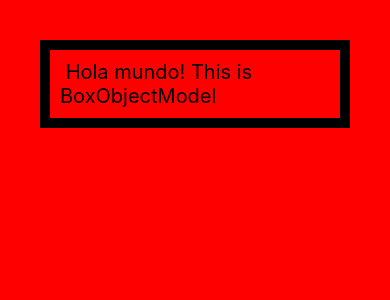
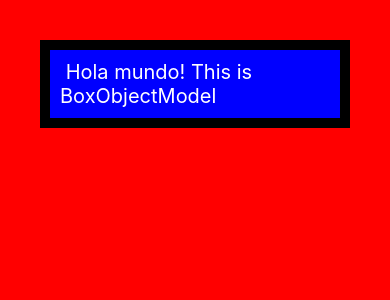
Before and after one commit to Softx0/CounterApp, a React Native app: screen / in a window 390 px wide. Shown: the top 300 px of the page. Built offline with nearby package versions, Linux system fonts and the light colour scheme.

Commit message:
Playing with styles 02

```diff
--- a/src/screens/DesignScreen.tsx
+++ b/src/screens/DesignScreen.tsx
@@ -18,12 +18,13 @@ const styles = StyleSheet.create({
         padding: 20
     },
     text: {
-        fontSize:20,
+        fontSize: 20,
         // width: 150,
+        color: 'white',
         padding: 10,
         margin: 20,
-        borderWidth:10
-        // backgroundColor: 'red'
+        borderWidth: 10,
+        backgroundColor: 'blue'
     },
 
 })
```
